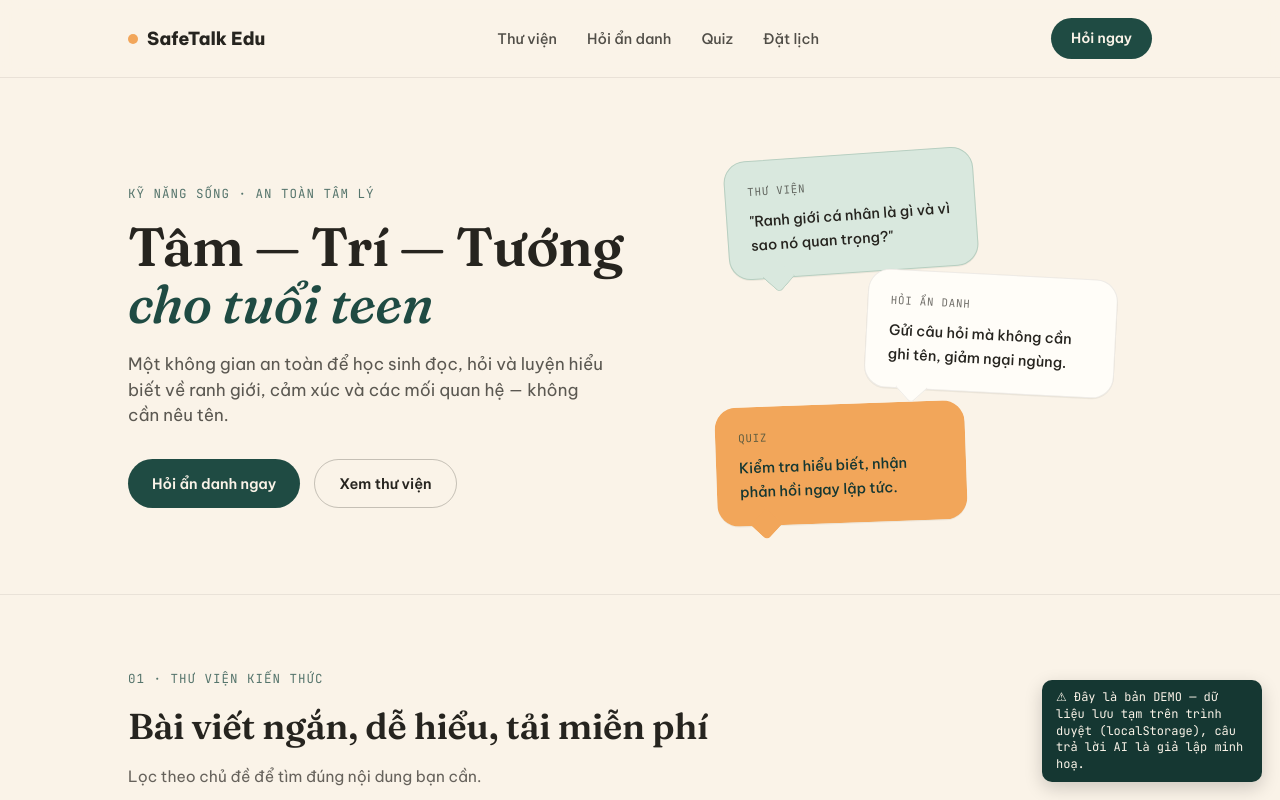
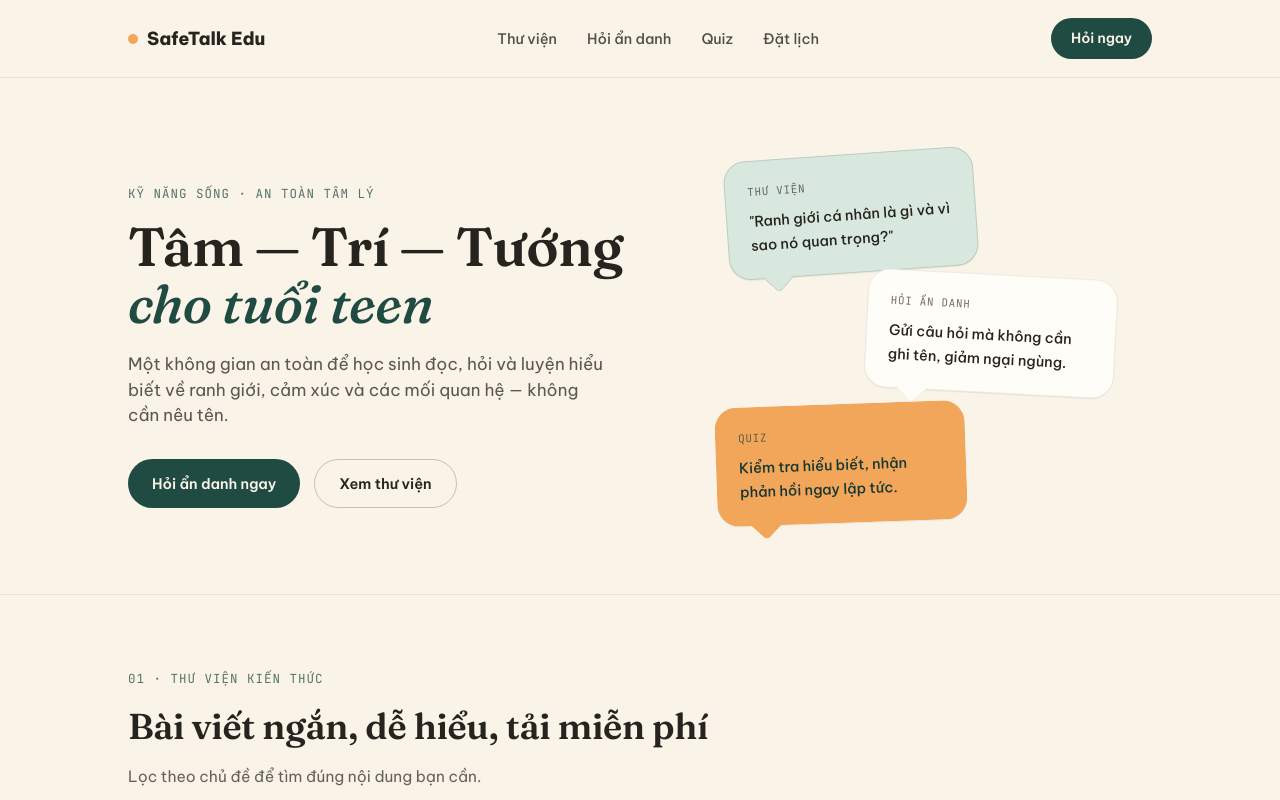
Before and after one commit to aohkkhoa/safetalk-demo, a plain HTML site: page index.html in a window 1280 px wide. Shown: the top 800 px of the page. Drawn offline with Linux system fonts and the light colour scheme.

Commit message:
chore : del element temp

```diff
--- a/index.html
+++ b/index.html
@@ -814,9 +814,6 @@
     </div>
   </footer>
 
-  <div class="demo-flag">⚠ Đây là bản DEMO — dữ liệu lưu tạm trên trình duyệt (localStorage), câu trả lời AI là giả lập
-    minh hoạ.</div>
-
   <script>
     /* ================= 1. THƯ VIỆN KIẾN THỨC ================= */
     const articles = [
```
